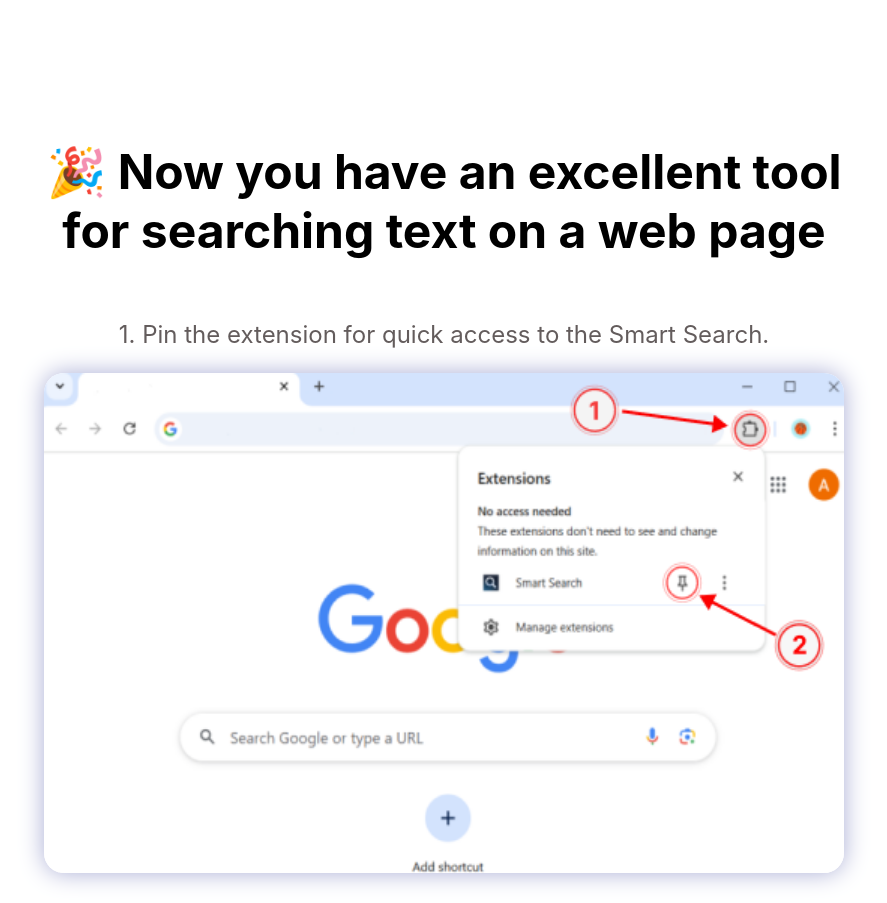
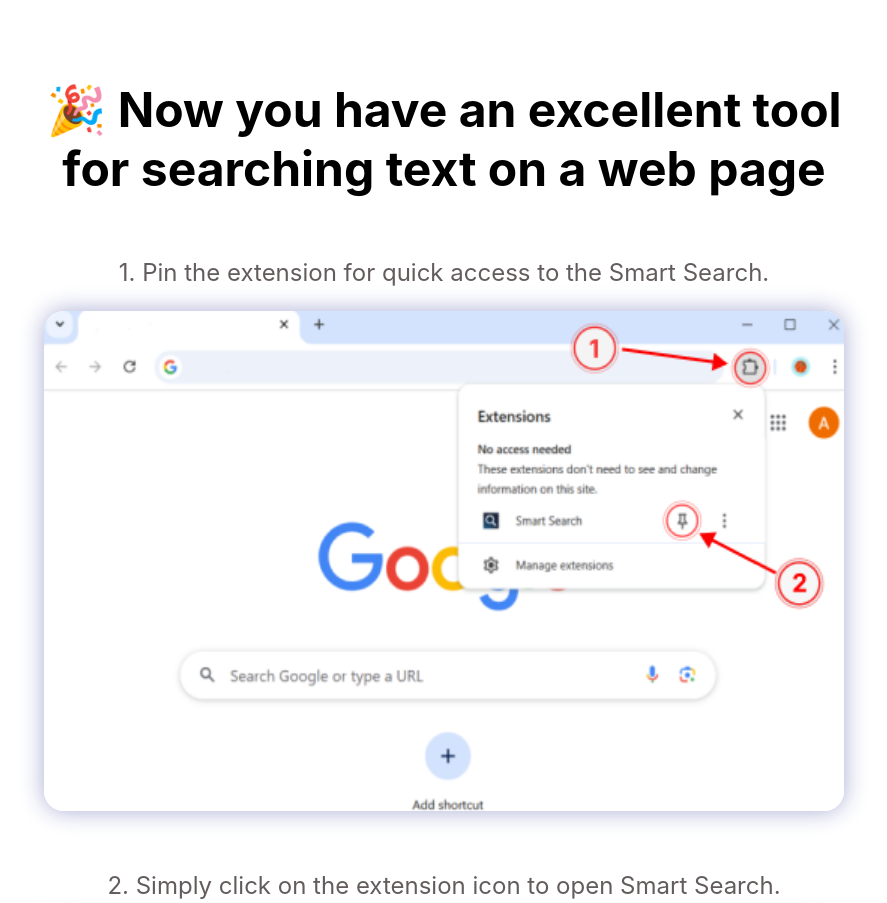
Before and after one commit to CommonPrint/welcome-page-smart-search, a website: page dist/index.html in a window 1280 px wide. Shown: the top 903 px of the page, without its empty margins (196-1083 px from the left). Drawn offline with Linux system fonts and the light colour scheme.

Commit message:
changed dist

```diff
--- /dev/null
+++ b/dist/assets/index-D6Q-344b.css
@@ -0,0 +1 @@
+body{background:#fff;font-family:Inter,sans-serif}h1{font-size:48px}.container{max-width:1200px;margin:0 auto;padding:40px}.column{display:flex;flex-direction:column}.title{max-width:800px;text-align:center;align-self:center;margin-bottom:0}p{text-align:center;font-size:24px;color:#635c5c;margin-top:60px}.img{align-self:center;width:800px;height:500px;border-radius:20px;box-shadow:#00f;box-shadow:#a9add4 0 0 24px}
--- a/dist/index.html
+++ b/dist/index.html
@@ -8,7 +8,7 @@
     <link rel="preconnect" href="https://fonts.gstatic.com" crossorigin>
     <link href="https://fonts.googleapis.com/css2?family=Roboto+Serif:ital,opsz,wght@0,8..144,100..900;1,8..144,100..900&family=Roboto:wght@400;500;700&display=swap" rel="stylesheet">
     <title>Welcome Page</title>
-    <link rel="stylesheet" crossorigin href="/welcome-page-smart-search/assets/index-Bn3UuRyI.css">
+    <link rel="stylesheet" crossorigin href="/welcome-page-smart-search/assets/index-D6Q-344b.css">
   </head>
   <body>
     <div id="app"></div>
```
